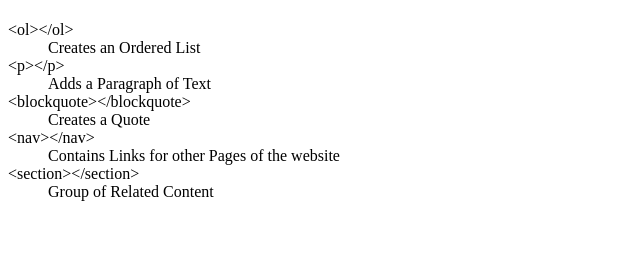
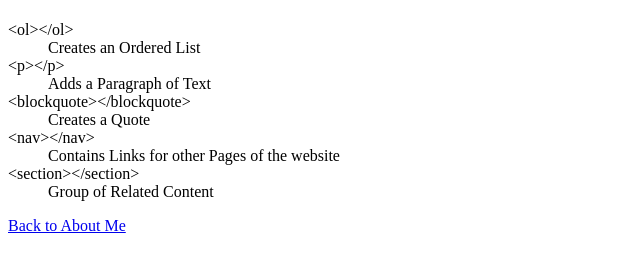
Before and after one commit to fave0012/fave0012.github.io, a plain HTML site: page html-assignment/notes.html in a window 1280 px wide. Shown: the part 59-328 px from the top of the page, without its empty margins (0-640 px from the left). Drawn offline with Linux system fonts and the light colour scheme.

Commit message:
adds link to notes.html

```diff
--- a/html-assignment/notes.html
+++ b/html-assignment/notes.html
@@ -24,6 +24,8 @@
         <dt>&lt;section&gt;&lt;&sol;section&gt;</dt>
         <dd>Group of Related Content</dd>
     </dl>
+    <a href="index.html">Back to About Me</a>
+
 </body>
 
 </html>
```
